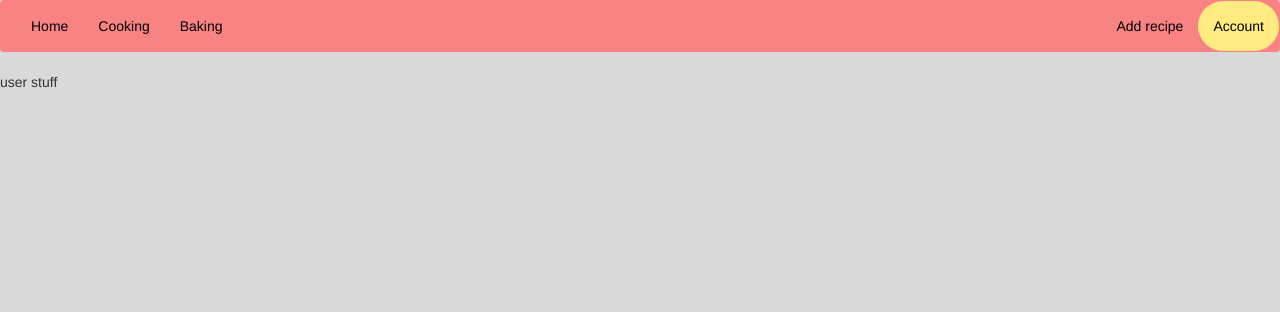
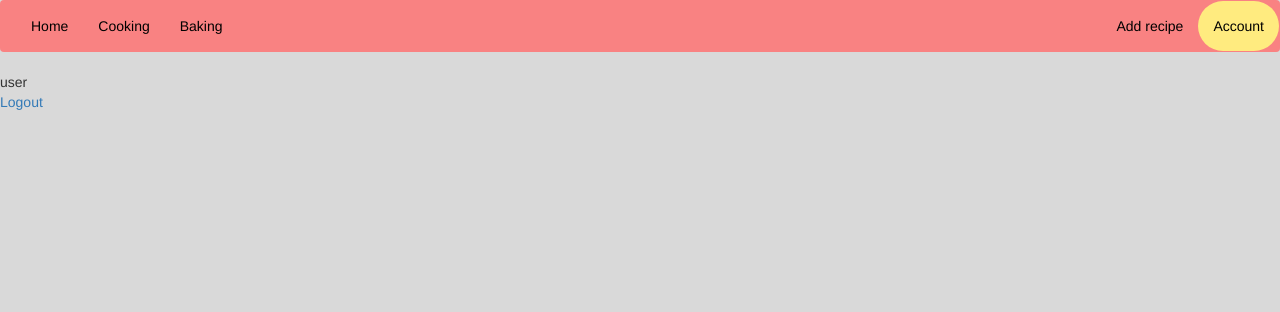
Before and after one commit to Ahmed-Ibrahim-3/WAD_2023_7C, a Django app: page /yumyay/account/ in a window 1280 px wide. Shown: the top 312 px of the page. Run offline with Django 3.2, Linux system fonts and the light colour scheme; the visitor is signed in with stand-in values (Sample User, id 1); some libraries are stand-ins or nearby versions.

Commit message:
log out implemented

```diff
--- a/WAD_2023_7C/templates/yumyay/account.html
+++ b/WAD_2023_7C/templates/yumyay/account.html
@@ -7,7 +7,8 @@
 {% endblock %}
 {% block body_block %}
     {% if user.is_authenticated %}
-        user stuff
+        user <br>
+        <a href="{% url 'yumyay:logout' %}">Logout</a>
     {% else %}
         <div class="col-sm-2"></div>
         <div class="col-sm-4">
--- a/WAD_2023_7C/yumyay/urls.py
+++ b/WAD_2023_7C/yumyay/urls.py
@@ -18,5 +18,6 @@ urlpatterns = [
     path('cooking/cuisine/recipe/', views.recipe_cooking, name='recipe'),
     path('baking/cuisine/recipe/', views.recipe_baking, name='recipe'),
     path('like_recipe/', views.LikeRecipeView.as_view(), name='like_recipe'),
-    path('has_user_liked_recipe/', views.HasUserLikedRecipe.as_view(), name='has_user_liked_recipe')
+    path('has_user_liked_recipe/', views.HasUserLikedRecipe.as_view(), name='has_user_liked_recipe'),
+    path('logout/', views.user_logout, name='logout'),
 ]
--- a/WAD_2023_7C/yumyay/views.py
+++ b/WAD_2023_7C/yumyay/views.py
@@ -23,8 +23,6 @@ def home(request):
 
 
 def log_in(request):
-    # if user.is_authenticated:
-    # print("YAY")
     return render(request, 'yumyay/login.html')
 
 
```
Also changed, not shown: WAD_2023_7C/static/javascript/search.js (line endings or trailing spaces).
